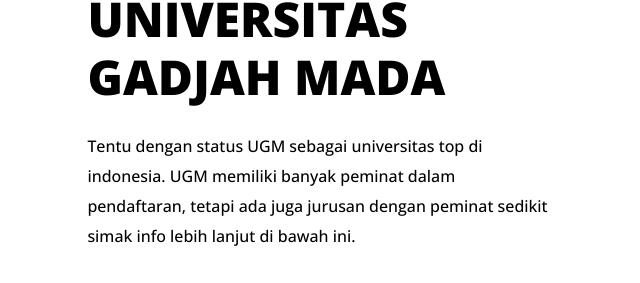
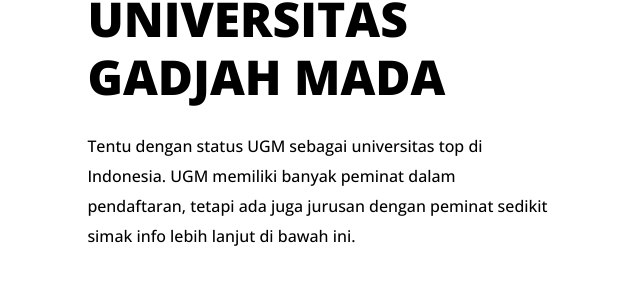
Before and after one commit to irsad-najib/exposmalsa, a plain HTML site: page index.html in a window 1280 px wide. Shown: the part 2320-2603 px from the top of the page, 15-655 px from the left. Drawn offline with nearby package versions, Linux system fonts and the light colour scheme.

Commit message:
index.html

```diff
--- a/index.html
+++ b/index.html
@@ -4,7 +4,6 @@
     <meta charset="UTF-8">
     <meta name="viewport" content="width=device-width, initial-scale=1.0">
     <title> EXPO SMALSA</title>
-    <link rel="icon" type="image/x-icon" href="/img/logo.png">
 
     <!---custom css link-->
     <link rel="stylesheet" type="text/css"href="css/style1.css">
@@ -155,7 +154,7 @@
         <div class="kuota-text">
             <h5>KUOTA DAN TINGKAT KETETATAN</h5>
             <h2>UNIVERSITAS GADJAH MADA</h2>
-            <p>Tentu dengan status UGM sebagai universitas top di indonesia.
+            <p>Tentu dengan status UGM sebagai universitas top di Indonesia.
                 UGM memiliki banyak peminat dalam pendaftaran, tetapi ada juga jurusan dengan peminat sedikit
                 simak info lebih lanjut di bawah ini.
             </p>
```
